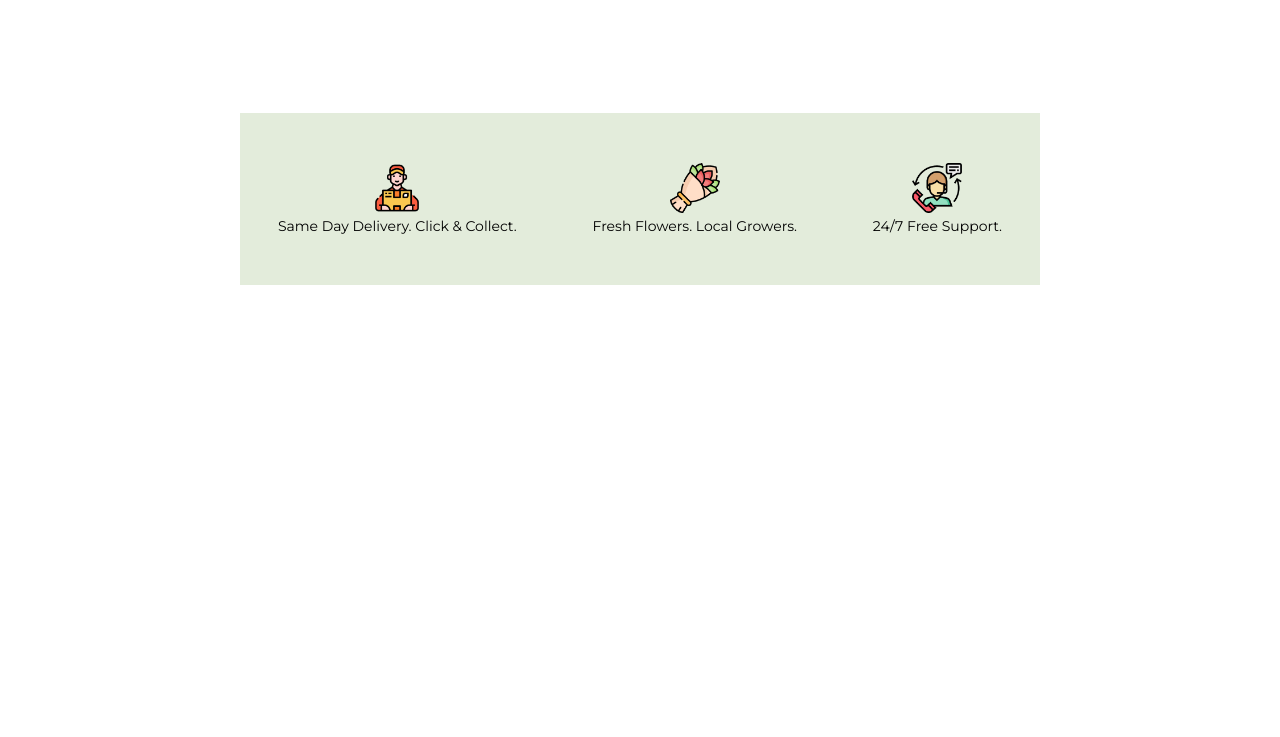
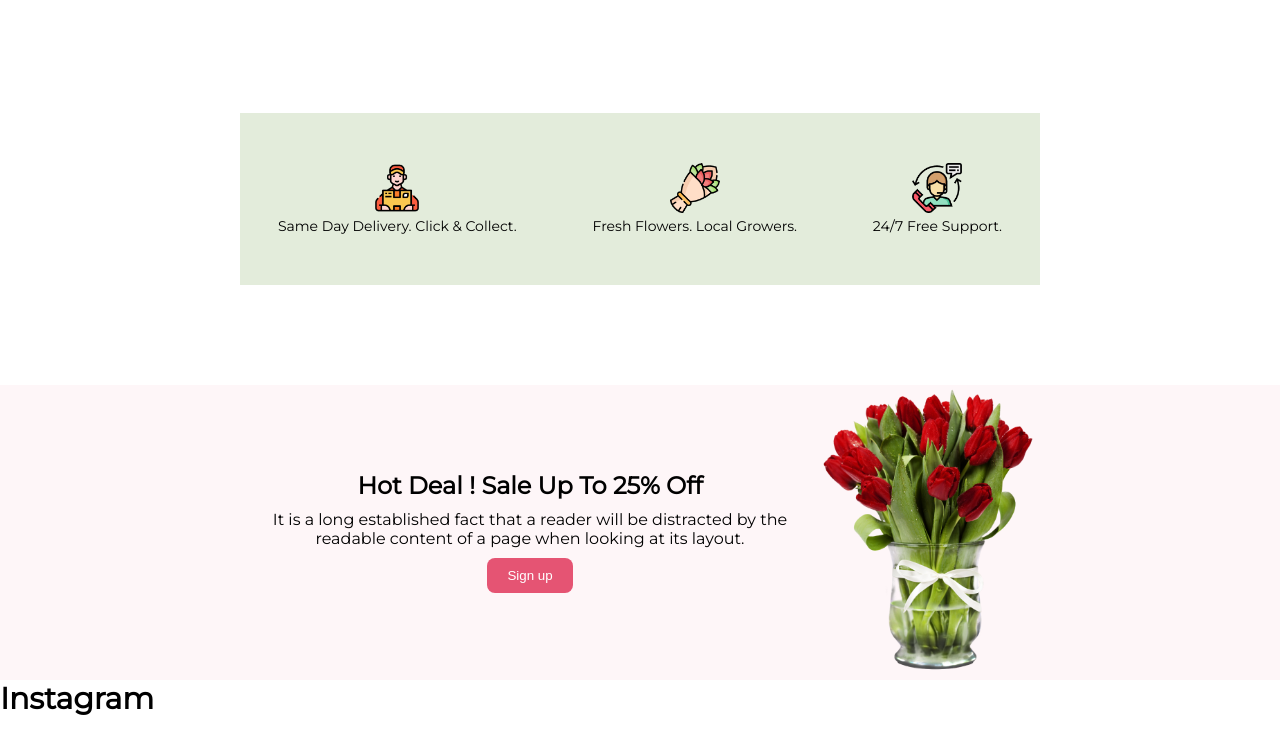
Before and after one commit to moniru005/flower-shop, a plain HTML site: page index.html in a window 1280 px wide. Shown: the part 1207-1944 px from the top of the page. Before the commit the page ends 1492 px from the top, so only its background shows below. Drawn offline with Linux system fonts and the light colour scheme.

Commit message:
added Hotdeal Section

```diff
--- a/assets/css/style.css
+++ b/assets/css/style.css
@@ -166,3 +166,25 @@ margin-top: 100px;
 .small-banner-desc{
     font-size: 14px;
 }
+.hotdeal{
+    margin-top: 100px;
+    background-color: rgba(229, 84, 115, 0.05);
+}
+.hotdeal-container{
+    display: flex;
+    justify-content: space-around;
+    align-items: center;
+    width: 800px;
+}
+.hotdeal-content{
+    text-align: center;
+}
+.hotdeal-title{
+    padding-bottom: 10px;
+}
+.hotdeal-desc{
+    padding-bottom: 10px;
+}
+.hotdeal-image img{
+    width: 220px;
+}
--- a/index.html
+++ b/index.html
@@ -83,6 +83,26 @@
                 </div>
             </div>
         </section>
+        <section class="hotdeal">
+            <div class="hotdeal-container">
+                <div class="hotdeal-content">
+                    <h1 class="hotdeal-title">Hot Deal ! Sale Up To 25% Off</h1>
+                    <p class="hotdeal-desc">It is a long established fact that a reader will be distracted by the readable content of a page when looking at its layout.</p>
+                    <button style="color: white;" class="btn-primary">Sign up</button>
+                </div>
+                <div class="hotdeal-image">
+                    <img src="./assets/images/pngwing 8.png" alt="">
+                </div>
+            </div>
+        </section>
+        <section class="instagram">
+            <div class="instagram-container">
+                <div class="instagram-content">
+                    <h1 class="section-title instagram-title">Instagram</h1>
+                    <p class="instagram-desc"></p>
+                </div>
+            </div>
+        </section>
 
     </main>
     <footer>
```
